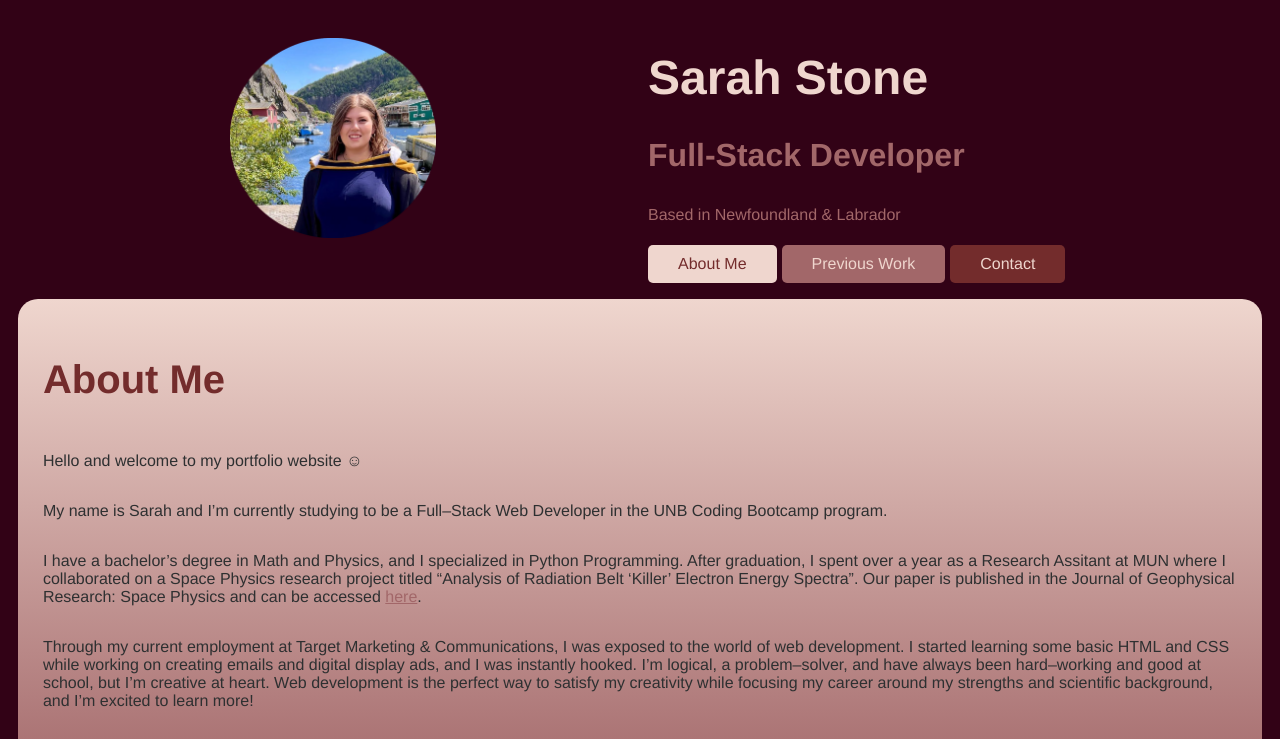
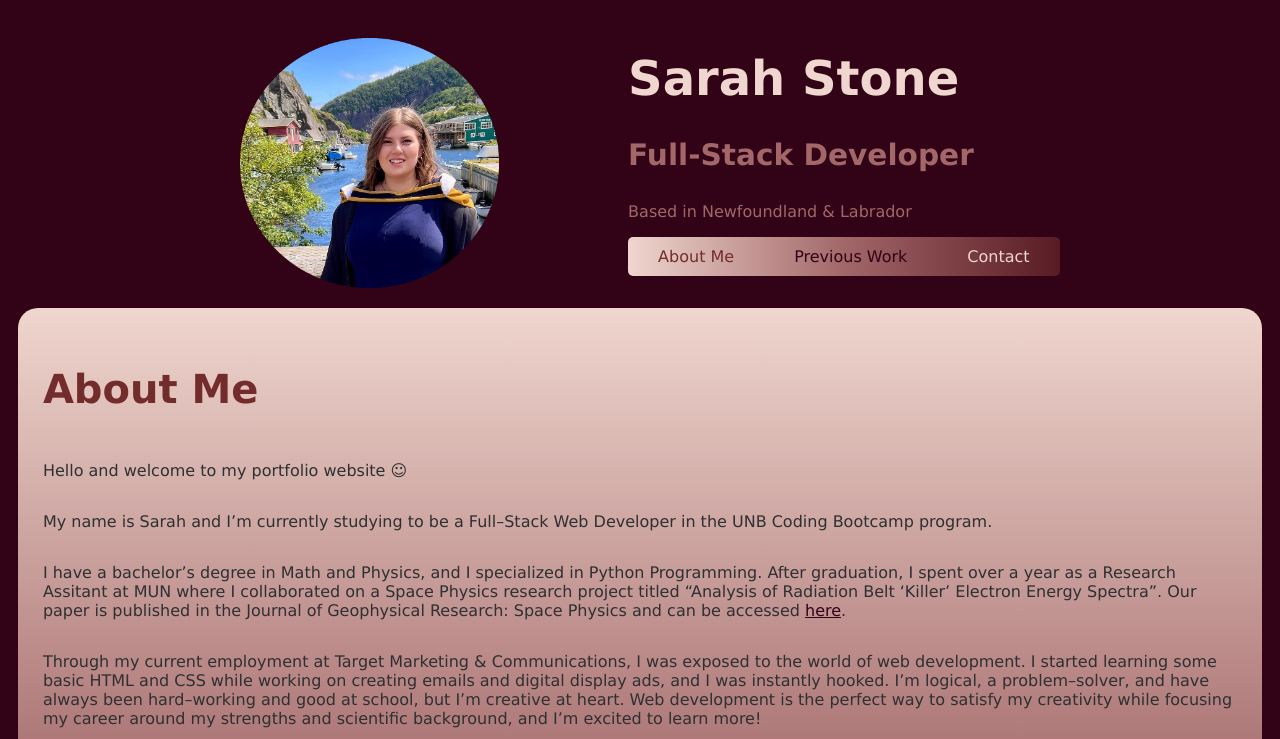
Before and after one commit to stms15/SarahStone-Portfolio, a plain HTML site: page index.html in a window 1280 px wide. Shown: the top 739 px of the page. Drawn offline with Linux system fonts and the light colour scheme.

Commit message:
updated header & links CSS/HTML

```diff
--- a/assets/css/style.css
+++ b/assets/css/style.css
@@ -7,7 +7,7 @@
 }
 
 * {
-    font-family:'Franklin Gothic Medium', 'Arial Narrow', Arial, sans-serif;
+    font-family:'Lucida Sans', 'Lucida Sans Regular', 'Lucida Grande', 'Lucida Sans Unicode', Geneva, Verdana, sans-serif;
 }
 
 body{
@@ -29,7 +29,7 @@ h2 {
 }
 
 h3 {
-    font-size: 200%;
+    font-size: 185%;
 }
 
 h4 {
@@ -47,7 +47,7 @@ header{
     flex-wrap: wrap;
     flex-direction: column;
     /* justify-content: space-evenly; */
-    /* align-items: center; */
+    align-items: center;
     /* padding: 2%; */
     background-color: var(--dark);
     color: var(--accent2);
@@ -63,10 +63,11 @@ header h1{
     flex-direction: row;
     flex-wrap: wrap;
     justify-content: space-evenly;
+    width: 85%;
 }
 
 header img{
-    max-height: 200px;
+    height: 250px;
     padding: 20px;
 }
 
@@ -77,44 +78,64 @@ nav ul{
     flex-direction: row;
     flex-wrap: wrap;
     justify-content: space-evenly;
+    align-items: center;
     list-style-type: none;
     padding: 0;
+    background-image: linear-gradient(to right, rgba(239, 214, 206, 1) 0%, rgba(162, 103, 105) 50%, rgba(115, 44, 44, 0.6) 100%);
+    border-radius: 5px;
 }
 
 nav li{
     padding: 10px;
     padding-left: 30px;
     padding-right: 30px;
-    margin-top: 5px;
-    border-radius: 5px;
-    margin-right: 5px;
+    /* margin-top: 5px; */
+    /* border-radius: 5px;
+    margin-right: 5px; */
 }
 
-#nav-about{
+/* #nav-about,
+#nav-work,
+#nav-contact{
+    background-color: var(--accent3);
+} */
+
+/* #nav-about a,
+#nav-work a,
+#nav-contact a{
+    color: white;
+    text-decoration: none;
+} */
+
+/* #nav-about{
     background-color: var(--accent1);
-}
-
-#nav-about a{
-    color: var(--accent3);
-    text-decoration: none;
 }
 
 #nav-work{
     background-color: var(--accent2);
 }
 
-#nav-work a{
-    color: var(--accent1);
+#nav-contact{
+    background-color: var(--accent3);
+}
+*/
+
+#nav-about a{
+    color: var(--accent3);
     text-decoration: none;
+    transition: 0.5s;
 }
 
-#nav-contact{
-    background-color: var(--accent3);
+#nav-work a{
+    color: var(--dark);
+    text-decoration: none;
+    transition: 0.5s;
 }
 
 #nav-contact a{
     color: var(--accent1);
     text-decoration: none;
+    transition: 0.5s;
 }
 
 /* Nav hover functions */
@@ -122,8 +143,32 @@ nav li{
 #nav-about a:hover,
 #nav-work a:hover,
 #nav-contact a:hover{
+    font-size: 120%;
+    /* font-weight: 500; */
+    /* transition: all 400ms; */
+}
+
+#nav-about a:focus,
+#nav-work a:focus,
+#nav-contact a:focus{
+    font-size: 115%;
+}
+
+/* #nav-about a:hover::after,
+#nav-work a:hover::after,
+#nav-contact a:hover::after{
+    transition: all 400ms;
+} */
+
+/* #nav-about a:hover{
+    color: black;
+}
+#nav-work a:hover{
+    color: white;
+}
+#nav-contact a:hover{
     color: var(--dark);
-}
+} */
 
 /* -------------------------- */
 
@@ -213,11 +258,11 @@ main section {
 }
 
 #about a{
-    color: var(--accent2);
+    color: var(--dark);
 }
 
 #about a:hover{
-    color: var(--dark);
+    color: white;
 }
 
 /* Work Section */
--- a/index.html
+++ b/index.html
@@ -67,7 +67,7 @@
                         <div id="card-info">
                             <a href="https://stms15.github.io/CodingBootcamp-module02-mini-project/" target="_blank">
                                 <h4>CSS Cheatsheet</h4>
-                                <p>A webpage with useful CSS code snippets for quick reference.</p>
+                                <p style="color:var(--grey);">A webpage with useful CSS code snippets for quick reference.</p>
                             </a>
                         </div>
                     </div>
@@ -80,7 +80,7 @@
                         <div id="card-info">
                             <a href="https://stms15.github.io/prework-study-guide/" target="_blank">
                                 <h4>Prework Study Guide</h4>
-                                <p>A webpage with some notes about HTML, CSS, Git, and JavaScript.</p>
+                                <p style="color:var(--grey);">A webpage with some notes about HTML, CSS, Git, and JavaScript.</p>
                             </a>
                         </div>
                     </div>
@@ -93,7 +93,7 @@
                         <div id="card-info">
                             <a href="#">
                                 <h4>Placeholder</h4>
-                                <p>Lorem ipsum dolor sit amet, consectetur adipiscing elit. Sed eros nibh, condimentum in mattis ut, maximus sit amet est. Proin elementum justo rutrum quam aliquam facilisis...</p>
+                                <p style="color:var(--grey);">Lorem ipsum dolor sit amet, consectetur adipiscing elit. Sed eros nibh, condimentum in mattis ut, maximus sit amet est. Proin elementum justo rutrum quam aliquam facilisis...</p>
                             </a>
                         </div>
                     </div>
@@ -106,7 +106,7 @@
                         <div id="card-info">
                             <a href="#">
                                 <h4>Placeholder</h4>
-                                <p>Lorem ipsum dolor sit amet, consectetur adipiscing elit. Sed eros nibh, condimentum in mattis ut, maximus sit amet est. Proin elementum justo rutrum quam aliquam facilisis...</p>
+                                <p style="color:var(--grey);">Lorem ipsum dolor sit amet, consectetur adipiscing elit. Sed eros nibh, condimentum in mattis ut, maximus sit amet est. Proin elementum justo rutrum quam aliquam facilisis...</p>
                             </a>
                         </div>
                     </div>
```
